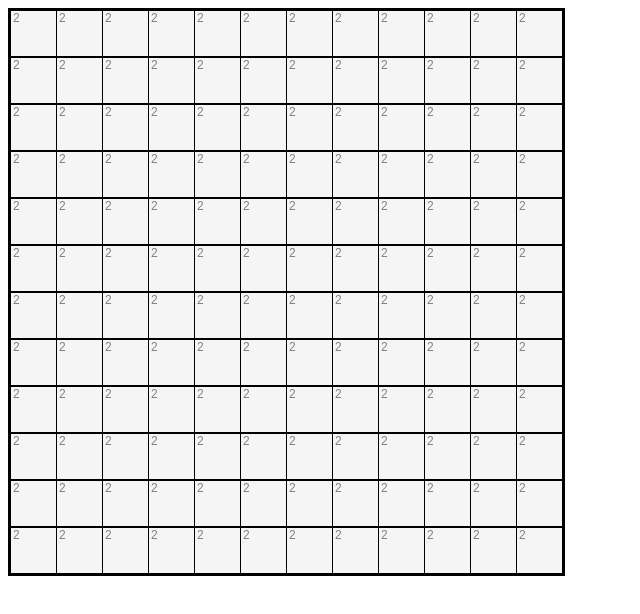
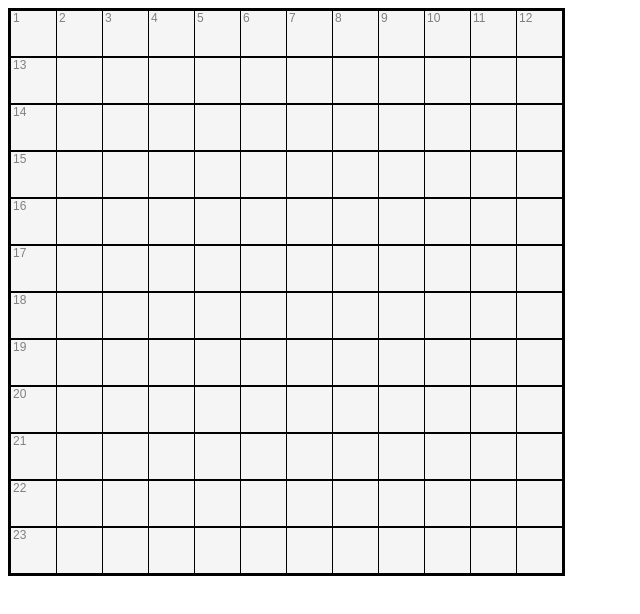
Before and after one commit to QuarkNerd/CrossNumber-Solver, a React (Vite) app: page / in a window 1280 px wide. Shown: the top 614 px of the page, without its empty margins (0-640 px from the left). Built offline with nearby package versions, Linux system fonts and the light colour scheme.

Commit message:
calculate clue indexes

```diff
--- a/package.json
+++ b/package.json
@@ -11,12 +11,14 @@
   },
   "dependencies": {
     "classnames": "^2.5.1",
+    "object-hash": "^3.0.0",
     "react": "^18.3.1",
     "react-dom": "^18.3.1",
     "use-immer": "^0.10.0"
   },
   "devDependencies": {
     "@eslint/js": "^9.9.0",
+    "@types/object-hash": "^3.0.6",
     "@types/react": "^18.3.3",
     "@types/react-dom": "^18.3.0",
     "@vitejs/plugin-react-swc": "^3.5.0",
--- a/src/components/Square/Square.module.scss
+++ b/src/components/Square/Square.module.scss
@@ -6,7 +6,7 @@
 }
 
 .selected {
-    background-color: yellow;
+    box-shadow:inset 0px 0px 0px 1px #f00;
 }
 
 .disabled {
@@ -28,11 +28,11 @@
     text-wrap: wrap;
     overflow-wrap: break-word;
     font-size: 15px;
+    text-align: center;
 }
 
 .values.singleValue {
     margin-top: 0px;
-    text-align: center;
     vertical-align: middle;
     font-size: 40px;
 }
--- a/src/components/Square/Square.tsx
+++ b/src/components/Square/Square.tsx
@@ -5,7 +5,7 @@ import {
 } from "../../contexts/SelectedContext";
 import React from "react";
 import { getKey } from "../../utils";
-import { useValueSelector } from "../../contexts/ValuesContext";
+import { useClueNumber, useValueSelector } from "../../contexts/ValuesContext";
 import classNames from "classnames";
 
 interface Props {
@@ -19,6 +19,7 @@ export default React.memo(function Square({ x, y }: Props) {
   const value = useValueSelector((sel) => sel[key]);
   const toggle = useToggleSelected(key);
   const singleValue = value instanceof Set && value.size === 1;
+  const clueNumber = useClueNumber(key);
   return (
     <div
       className={classNames(styles.square, {
@@ -27,7 +28,9 @@ export default React.memo(function Square({ x, y }: Props) {
       })}
       onClick={toggle}
     >
-      <p className={styles.clueIndex}>{2}</p>
+      <p className={styles.clueIndex}>
+        {clueNumber === -1 ? "" : clueNumber + 1}
+      </p>
       <div
         className={classNames(styles.values, {
           [styles.singleValue]: singleValue,
--- a/src/contexts/ValuesContext.tsx
+++ b/src/contexts/ValuesContext.tsx
@@ -1,4 +1,6 @@
+import hash from "object-hash";
 import createContextSlice from "./CreateContextSlice";
+import { getKey } from "../utils";
 
 const TOGGLE_VALUE = "TOGGLE_VALUE";
 const TOGGLE_ENABLED = "TOGGLE_ENABLED";
@@ -51,6 +53,9 @@ const slice = createContextSlice("value", {} as ValueMap, valuesReducer);
 export const { useValueSelector, ValueContextProvider } = slice;
 const useValueDispatch = slice.useValueDispatch;
 
+export const useClueNumber = (key: string) =>
+  useValueSelector((st) => getClueStartingPositions(12, st).indexOf(key));
+
 export const useToggleEnable = () => {
   const dispatch = useValueDispatch();
   return (keys: Set<string>) =>
@@ -70,4 +75,32 @@ export const useToggleValue = () => {
     });
 };
 
-slice.useValueDispatch;
+const cache: { [key: string]: string[] } = {};
+
+function getClueStartingPositions(gridSize: number, map: ValueMap) {
+  const hashed = hash({ gridSize, map });
+  if (cache[hashed]) return cache[hashed];
+  const clueStarts = [];
+
+  // Function to check if a position is a valid clue starting point
+  const isClueStart = (row: number, col: number) => {
+    if (map[getKey({ x: row, y: col })] === "DISABLED") return false;
+
+    const isStartOfAcross =
+      col === 0 || map[getKey({ x: row, y: col - 1 })] === "DISABLED";
+    const isStartOfDown =
+      row === 0 || map[getKey({ x: row - 1, y: col })] === "DISABLED";
+
+    return isStartOfAcross || isStartOfDown;
+  };
+
+  for (let col = 0; col < gridSize; col++) {
+    for (let row = 0; row < gridSize; row++) {
+      if (isClueStart(row, col)) {
+        clueStarts.push(getKey({ x: row, y: col }));
+      }
+    }
+  }
+  cache[hashed] = clueStarts;
+  return clueStarts;
+}
```
Also changed, not shown: 1 other file (tests, documents, lock files or other folders).
